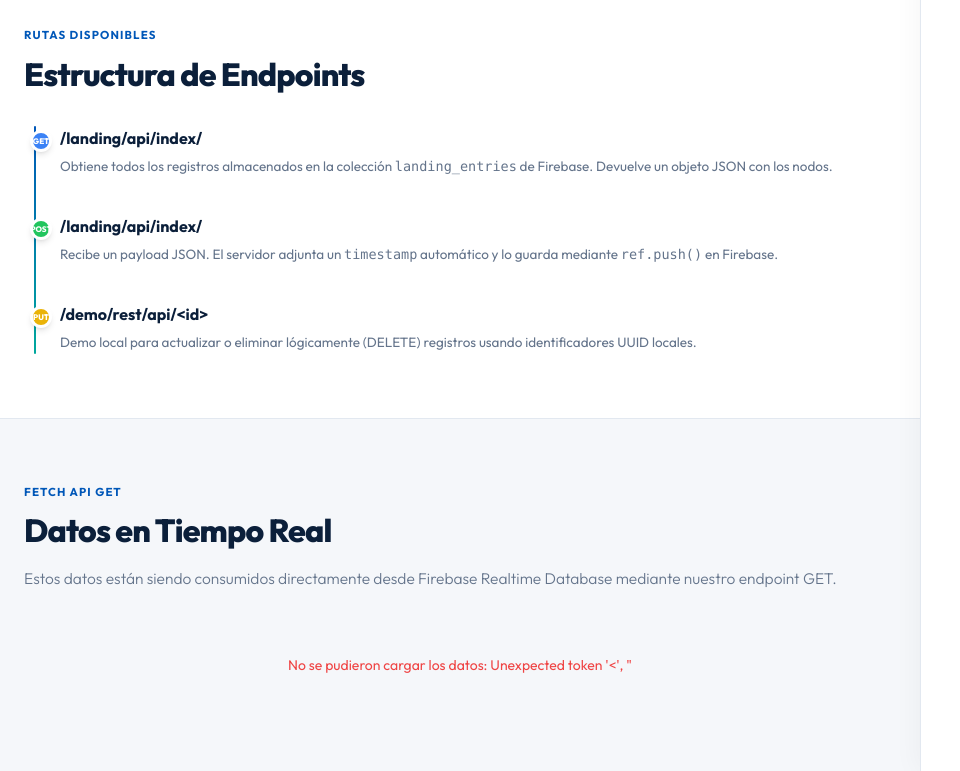
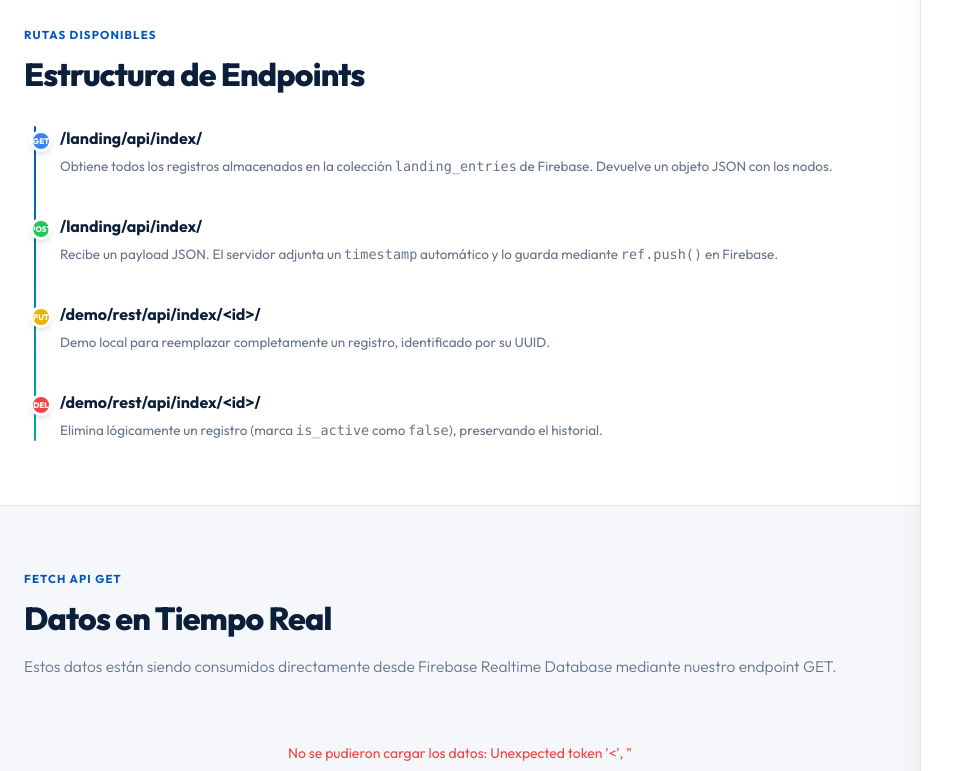
Before and after one commit to JosuePach3co/django_api_suite, a Django app: page /homepage/index/ in a window 1280 px wide. Shown: the part 1630-2401 px from the top of the page, without its empty margins (0-960 px from the left). Run offline with Django 5.2, Linux system fonts and the light colour scheme; data that the repository does not hold is empty; some libraries are stand-ins or nearby versions.

Commit message:
Mejorando el boton PUT en los Endpoints para no generar confusion

```diff
--- a/templates/homepage/index.html
+++ b/templates/homepage/index.html
@@ -179,11 +179,17 @@
              <p class="text-[13.5px] text-muted leading-relaxed">Recibe un payload JSON. El servidor adjunta un <code>timestamp</code> automático y lo guarda mediante <code>ref.push()</code> en Firebase.</p>
            </div>
 
-           <div class="relative">
-             <div class="absolute -left-[30px] top-1 w-[22px] h-[22px] rounded-full bg-yellow-500 border-[3px] border-white flex items-center justify-center shadow-md"><span class="text-[8px] font-extrabold text-white">PUT</span></div>
-             <h4 class="text-base font-bold text-navy mb-1.5">/demo/rest/api/&lt;id&gt;</h4>
-             <p class="text-[13.5px] text-muted leading-relaxed">Demo local para actualizar o eliminar lógicamente (DELETE) registros usando identificadores UUID locales.</p>
-           </div>
+           <div class="relative pb-9">
+              <div class="absolute -left-[30px] top-1 w-[22px] h-[22px] rounded-full bg-yellow-500 border-[3px] border-white flex items-center justify-center shadow-md"><span class="text-[8px] font-extrabold text-white">PUT</span></div>
+              <h4 class="text-base font-bold text-navy mb-1.5">/demo/rest/api/index/&lt;id&gt;/</h4>
+              <p class="text-[13.5px] text-muted leading-relaxed">Demo local para reemplazar completamente un registro, identificado por su UUID.</p>
+          </div>
+
+            <div class="relative">
+              <div class="absolute -left-[30px] top-1 w-[22px] h-[22px] rounded-full bg-red-500 border-[3px] border-white flex items-center justify-center shadow-md"><span class="text-[8px] font-extrabold text-white">DEL</span></div>
+              <h4 class="text-base font-bold text-navy mb-1.5">/demo/rest/api/index/&lt;id&gt;/</h4>
+              <p class="text-[13.5px] text-muted leading-relaxed">Elimina lógicamente un registro (marca <code>is_active</code> como <code>false</code>), preservando el historial.</p>
+            </div>
          </div>
       </section>
 
```
